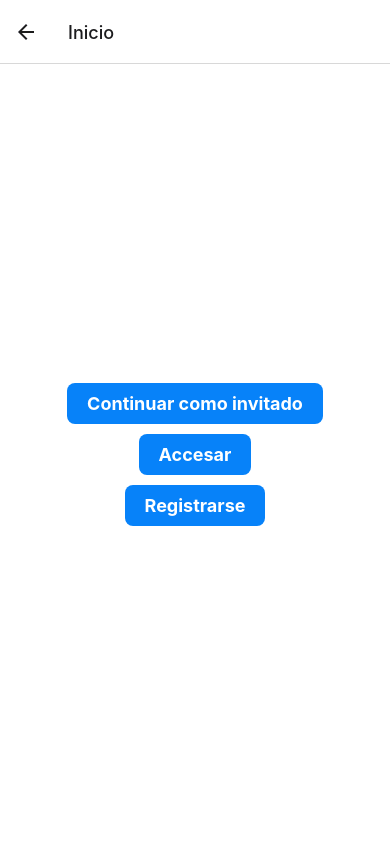
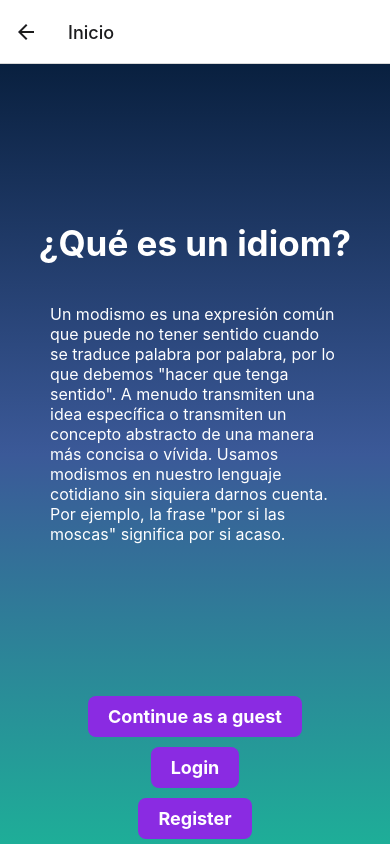
Before and after one commit to Theffy92/WIKIDIOM-v2, a React Native app: screen /Inicio in a window 390 px wide. Built offline with nearby package versions, Linux system fonts and the light colour scheme.

Commit message:
Implement design

```diff
--- a/screens/HomeScreen.js
+++ b/screens/HomeScreen.js
@@ -1,5 +1,6 @@
 import React from 'react';
 import { View, Text, StyleSheet, TouchableOpacity } from 'react-native';
+import { LinearGradient } from 'expo-linear-gradient';
 
 const HomeScreen = ({ navigation }) => {
   const handleContinueAsGuest = () => {
@@ -15,8 +16,13 @@ const HomeScreen = ({ navigation }) => {
   };
 
   return (
+    <View style={{flex:1}}>
+      <LinearGradient colors={['#09203F', '#3b5998', '#1EAE98']} style={{flex:1}}>
         <View style={styles.container}>
-      {/* <Text style={styles.title}>Welcome to Wikidiom!</Text> */}
+          <View style={styles.titleContainer}>
+            <Text style={styles.title}>What is an idiom?</Text>
+            <Text style={styles.subtitle}>An idiom is a common expression that may not make sense when translated word for word so we have to "make it make sense". They often convey a specific idea or convey an abstract concept in a more concise or vivid way. We use idioms in our everyday language without even realizing it. For instance, the phrase "Hold your horses" means to slow down or be patient, even though it has nothing to do with actually holding horses.</Text>
+          </View>
           <TouchableOpacity style={styles.button} onPress={handleContinueAsGuest}>
             <Text style={styles.buttonText}>Continue as a guest</Text>
           </TouchableOpacity>
@@ -27,6 +33,8 @@ const HomeScreen = ({ navigation }) => {
             <Text style={styles.buttonText}>Register</Text>
           </TouchableOpacity>
         </View>
+      </LinearGradient>
+    </View>
   );
 };
 
@@ -35,25 +43,39 @@ const styles = StyleSheet.create({
     flex: 1,
     justifyContent: 'center',
     alignItems: 'center',
-    backgroundColor: '#fff',
-  },
-  title: {
-    fontSize: 24,
-    fontWeight: 'bold',
-    marginBottom: 20,
+    // backgroundColor: '#fff',
   },
   button: {
-    backgroundColor: '#0782F9',
+    backgroundColor: '#9932cc',
     paddingVertical: 10,
     paddingHorizontal: 20,
     borderRadius: 8,
     marginVertical: 5,
+    marginBottom: 10,
   },
   buttonText: {
     color: 'white',
     fontSize: 18,
     fontWeight: 'bold',
   },
+  titleContainer: {
+    flex: 2,
+    justifyContent: 'center',
+    alignItems: 'center',
+    paddingTop: 30,
+    margin: 30,
+  },
+  title: {
+    fontSize: 35,
+    fontWeight: 'bold',
+    color: 'white',
+    marginBottom: 20,
+  },
+  subtitle: {
+    fontSize: 16,
+    color: 'white',
+    margin: 20,
+  }
 });
 
 export default HomeScreen;
--- a/screens/PaginaInicio.js
+++ b/screens/PaginaInicio.js
@@ -1,5 +1,6 @@
 import React from 'react';
 import { View, Text, StyleSheet, TouchableOpacity } from 'react-native';
+import { LinearGradient } from 'expo-linear-gradient';
 
 const PaginaInicio = ({ navigation }) => {
   const handleContinueAsGuest = () => {
@@ -15,17 +16,24 @@ const PaginaInicio = ({ navigation }) => {
   };
 
   return (
+    <View style={{flex:1}}>
+      <LinearGradient colors={['#09203F', '#3b5998', '#1EAE98']} style={{flex:1}}>
         <View style={styles.container}>
-      {/* <Text style={styles.title}>Welcome to Wikidiom!</Text> */}
+          <View style={styles.titleContainer}>
+            <Text style={styles.title}>¿Qué es un idiom?</Text>
+            <Text style={styles.subtitle}>Un modismo es una expresión común que puede no tener sentido cuando se traduce palabra por palabra, por lo que debemos "hacer que tenga sentido". A menudo transmiten una idea específica o transmiten un concepto abstracto de una manera más concisa o vívida. Usamos modismos en nuestro lenguaje cotidiano sin siquiera darnos cuenta. Por ejemplo, la frase "por si las moscas" significa por si acaso.</Text>
+          </View>
           <TouchableOpacity style={styles.button} onPress={handleContinueAsGuest}>
-        <Text style={styles.buttonText}>Continuar como invitado</Text>
+            <Text style={styles.buttonText}>Continue as a guest</Text>
           </TouchableOpacity>
           <TouchableOpacity style={styles.button} onPress={handleLogin}>
-        <Text style={styles.buttonText}>Accesar</Text>
+            <Text style={styles.buttonText}>Login</Text>
           </TouchableOpacity>
           <TouchableOpacity style={styles.button} onPress={handleRegister}>
-        <Text style={styles.buttonText}>Registrarse</Text>
+            <Text style={styles.buttonText}>Register</Text>
           </TouchableOpacity>
+        </View>
+      </LinearGradient>
     </View>
   );
 };
@@ -35,15 +43,10 @@ const styles = StyleSheet.create({
     flex: 1,
     justifyContent: 'center',
     alignItems: 'center',
-    backgroundColor: '#fff',
-  },
-  title: {
-    fontSize: 24,
-    fontWeight: 'bold',
-    marginBottom: 20,
+    // backgroundColor: '#fff',
   },
   button: {
-    backgroundColor: '#0782F9',
+    backgroundColor: '#8a2be2',
     paddingVertical: 10,
     paddingHorizontal: 20,
     borderRadius: 8,
@@ -54,6 +57,25 @@ const styles = StyleSheet.create({
     fontSize: 18,
     fontWeight: 'bold',
   },
+  titleContainer: {
+    flex: 2,
+    justifyContent: 'center',
+    alignItems: 'center',
+    paddingTop: 30,
+    margin: 30,
+  },
+  title: {
+    fontSize: 35,
+    fontWeight: 'bold',
+    color: 'white',
+    marginBottom: 20,
+  },
+  subtitle: {
+    fontSize: 16,
+    color: 'white',
+    margin: 20,
+  }
 });
 
+
 export default PaginaInicio;
--- a/screens/SignUpScreen.js
+++ b/screens/SignUpScreen.js
@@ -120,7 +120,7 @@ const styles = StyleSheet.create({
     marginTop: 40,
   },
   button: {
-    backgroundColor: '#0782F9',
+    backgroundColor: '#8a2be2',
     width: '100%',
     padding: 15,
     borderRadius: 10,
--- a/screens/WelcomeScreen.js
+++ b/screens/WelcomeScreen.js
@@ -1,10 +1,6 @@
 import React from 'react';
 import { View, Text, StyleSheet, TouchableOpacity, Image } from 'react-native';
 import { LinearGradient } from 'expo-linear-gradient';
-
-
-
-import Colors from '../constants/styles';
 
 
 const WelcomeScreen = ({ navigation }) => {
@@ -20,13 +16,11 @@ const WelcomeScreen = ({ navigation }) => {
     navigation.navigate('Home');
   };
 
-
   return (
-
     <View style={{flex:1}}>
-      <LinearGradient colors={['#4c669f', '#3b5998', '#192f6a']} style={{flex:1}}>
+      <LinearGradient colors={['#09203F', '#3b5998', '#1EAE98']} style={{flex:1}}>
       <View style={styles.container}>
-          <Text style={styles.title}>Welcome to Wikidiom!</Text>
+          <Text style={styles.title}>Welcome to WikIDIOM!</Text>
           <TouchableOpacity style={styles.button} onPress={handleStartButtonPress}>
             <Text style={styles.buttonText}>Start</Text>
           </TouchableOpacity>
@@ -38,15 +32,11 @@ const WelcomeScreen = ({ navigation }) => {
               <TouchableOpacity style={[styles.languageButton]} onPress={handleEnglishButtonPress} >
               <Image source={require('../icons/united-states.png')} />
               </TouchableOpacity>
-
             </View>
           </View>
         </View>
-
       </LinearGradient>
     </View>
-
-
   );
 };
 
@@ -60,9 +50,9 @@ const styles = StyleSheet.create({
   title: {
     fontSize: 50,
     fontWeight: 'bold',
-    marginBottom: 20,
-    marginTop: 100,
-    fontFamily: 'Cochin',
+    marginBottom: 30,
+    marginTop: 150,
+    fontFamily: 'notoserif',
     color:'white'
   },
   buttonContainer: {
@@ -75,14 +65,14 @@ const styles = StyleSheet.create({
     justifyContent: 'center',
   },
   button: {
-    backgroundColor: '#0782F9',
+    backgroundColor: '#8a2be2',
     paddingVertical: 10,
     paddingHorizontal: 20,
     borderRadius: 8,
     marginRights: 10,
   },
   languageButton: {
-    marginBottom: 10,
+    marginBottom: 20,
     marginRight: 20,
     marginLeft: 20,
   },
```
Also changed, not shown: constants/styles.js (added, +7 -0 lines). Lines whose indentation alone changed are shown as unchanged.
